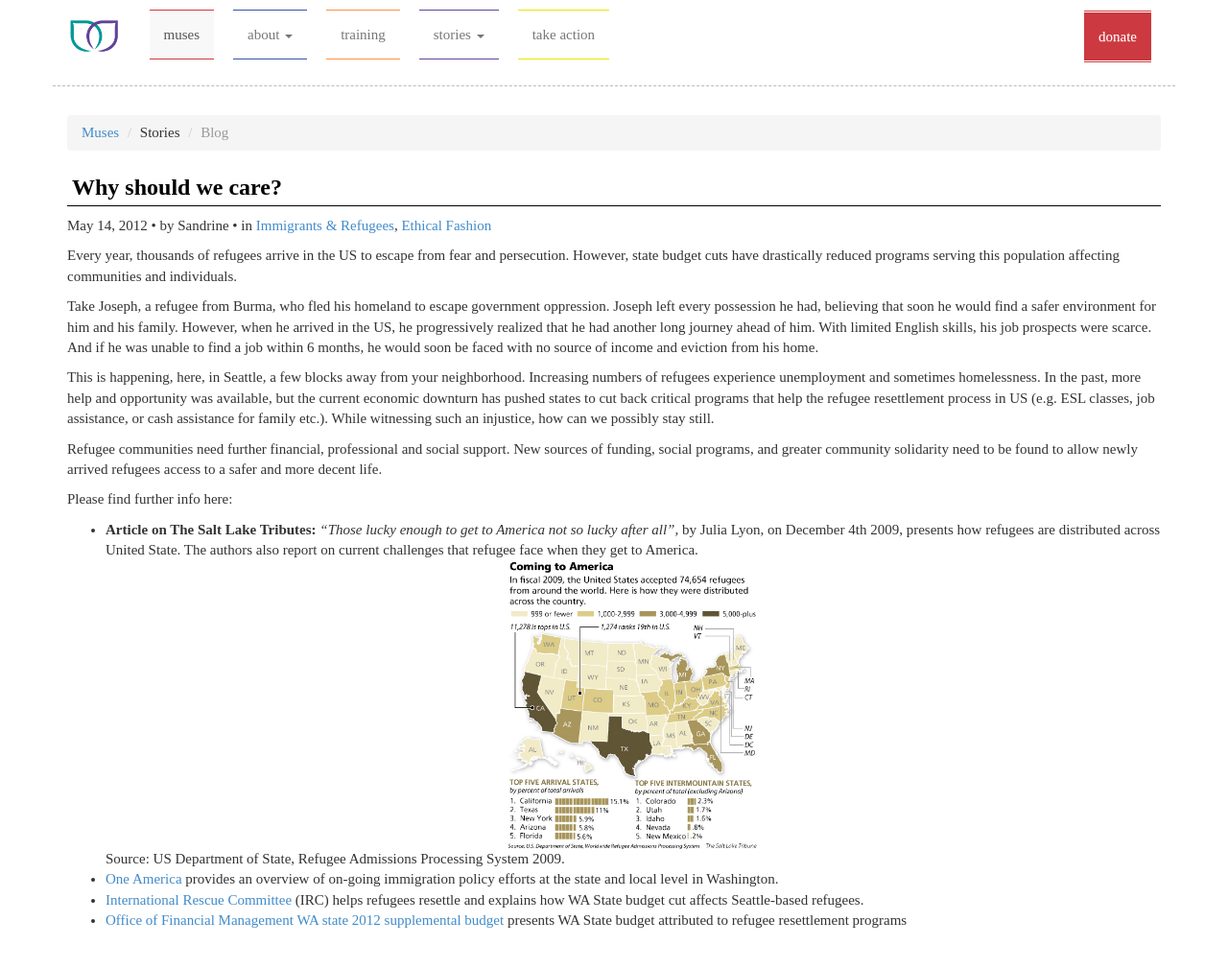
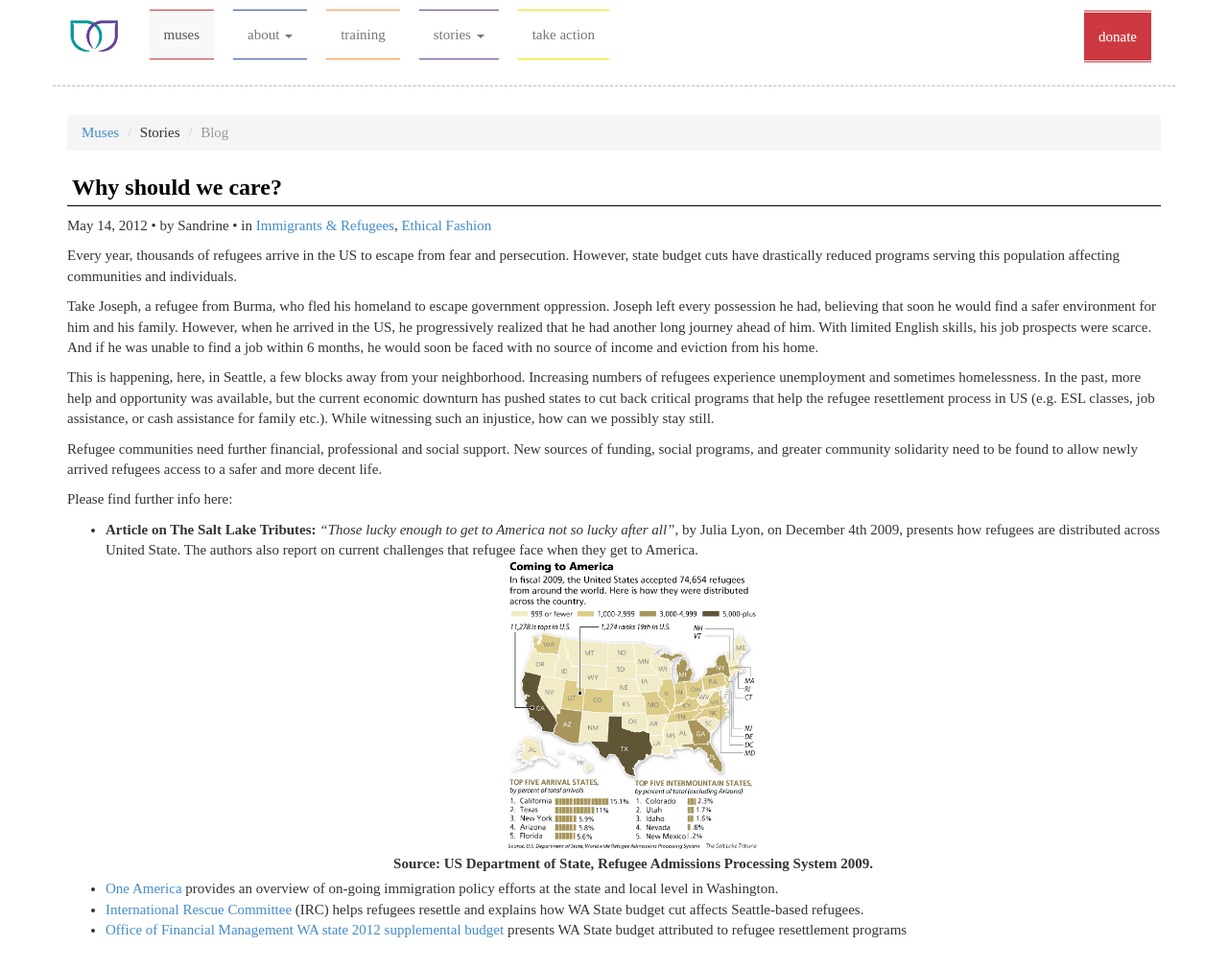
Before and after one commit to seattlemuses/seattlemuses.github.io, a Jekyll site: the page built from _posts/2012-05-14-why-should-we-care.md, in a window 1280 px wide and 1010 px high. Shown: the whole window at 96% size. Built offline with Jekyll 4.4.1, drawn with Linux system fonts in a browser that asks for light colours; nearby versions of some CDN libraries.

Commit message:
Updated 2012-05-14-why-should-we-care.md

```diff
--- a/_posts/2012-05-14-why-should-we-care.md
+++ b/_posts/2012-05-14-why-should-we-care.md
@@ -1,13 +1,14 @@
 ---
 published: true
-title: Why should we care?
+title: "Why should we care?"
 author: Sandrine
 date: 2012 May 14
 categories:
   - "immigrants-refugees"
   - "ethical-fashion"
-thumbnail: /assets/ref-stat1.jpg
+thumbnail: "/assets/ref-stat1.jpg"
 ---
+
 Every year, thousands of refugees arrive in the US to escape from fear and persecution. However, state budget cuts have drastically reduced programs serving this population affecting communities and individuals.
 
 Take Joseph, a refugee from Burma, who fled his homeland to escape government oppression. Joseph left every possession he had, believing that soon he would find a safer environment for him and his family. However, when he arrived in the US, he progressively realized that he had another long journey ahead of him. With limited English skills, his job prospects were scarce. And if he was unable to find a job within 6 months, he would soon be faced with no source of income and eviction from his home.
@@ -19,8 +20,8 @@
 Please find further info here:
 
 + **Article on The Salt Lake Tributes:** *"Those lucky enough to get to America not so lucky after all",* by Julia Lyon, on December 4th 2009, presents how refugees are distributed across United State. The authors also report on current challenges that refugee face when they get to America.
- ![](/assets/ref-stat1.jpg "ref stat")
- Source: US Department of State, Refugee Admissions Processing System 2009.
+ ![](/assets/ref-stat1.jpg)
+ **Source: US Department of State, Refugee Admissions Processing System 2009.**
 + [One America](http://statevoices.salsalabs.com/o/66/t/0/blastContent.jsp?email_blast_KEY=1185) provides an overview of on-going immigration policy efforts at the state and local level in Washington.
 + [International Rescue Committee](http://www.rescue.org/us-program/us-seattle-wa/impact-washington-state-budget-cuts-newly-arrived-refugees-asylees-and-cert) (IRC) helps refugees resettle and explains how WA State budget cut affects Seattle-based refugees.
 + [Office of Financial Management WA state 2012 supplemental budget](http://www.ofm.wa.gov/budget12/default.asp) presents WA State budget attributed to refugee resettlement programs
```
